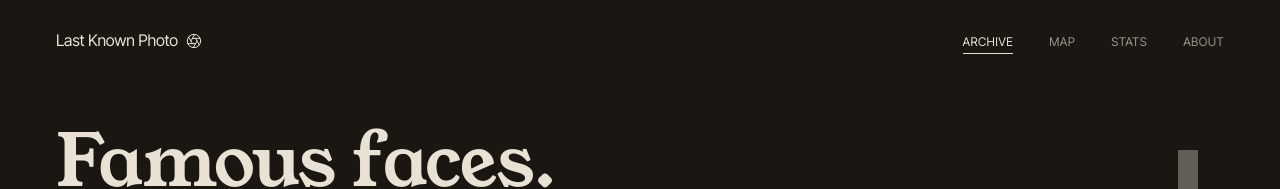
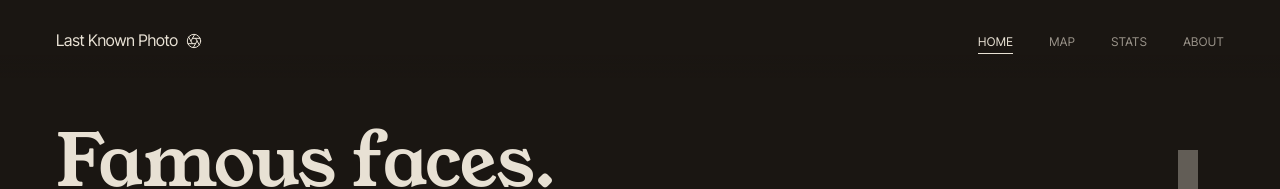
Before and after one commit to mkitzman/lastknownphoto, a Vue app: page / in a window 1280 px wide. Shown: the top 189 px of the page. Built offline with nearby package versions, Linux system fonts and the light colour scheme.

Commit message:
Rename Archive nav link to Home

```diff
--- a/src/App.vue
+++ b/src/App.vue
@@ -29,7 +29,7 @@ function focusPageHeading() {
         </span>
       </RouterLink>
       <nav class="site-nav">
-        <RouterLink to="/" class="nav-link" :class="{ active: route.name === 'home' }">Archive</RouterLink>
+        <RouterLink to="/" class="nav-link" :class="{ active: route.name === 'home' }">Home</RouterLink>
         <RouterLink to="/map" class="nav-link" :class="{ active: route.name === 'map' }">Map</RouterLink>
         <RouterLink to="/stats" class="nav-link" :class="{ active: route.name === 'stats' }">Stats</RouterLink>
         <RouterLink to="/about" class="nav-link" :class="{ active: route.name === 'about' }">About</RouterLink>
```
